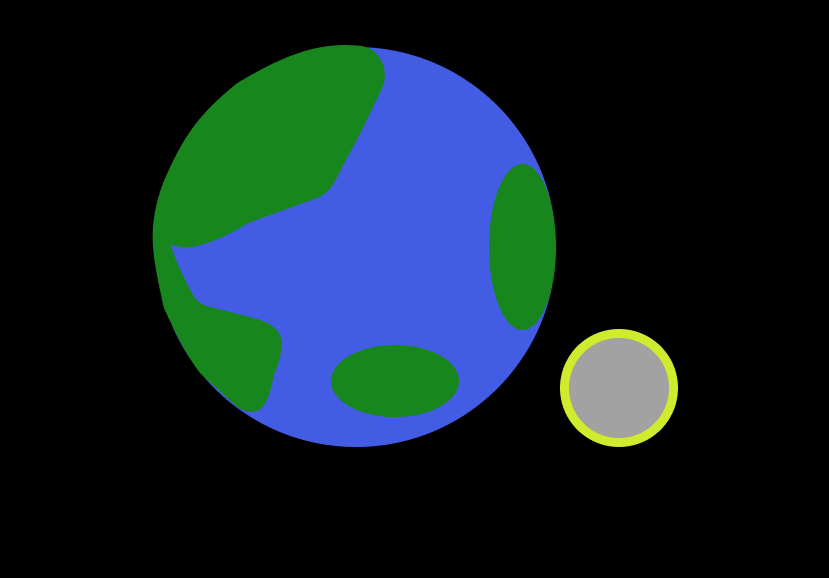
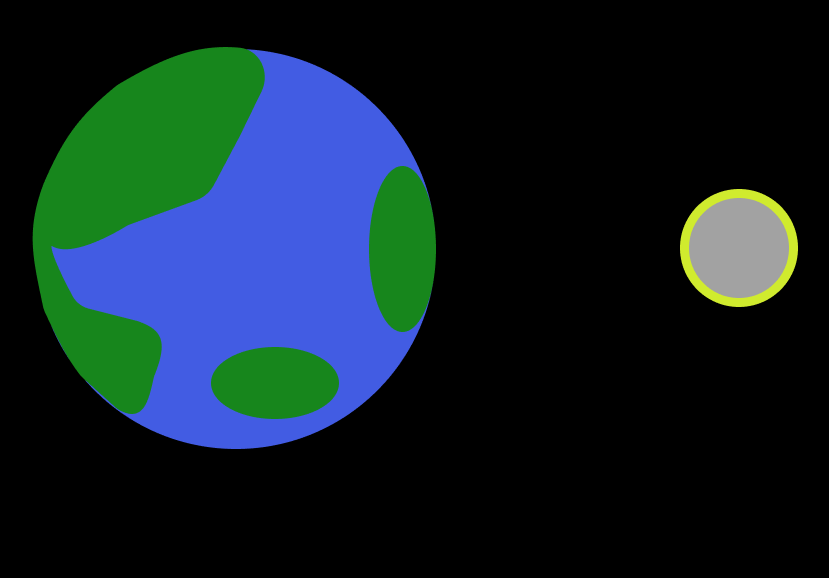
Before and after one commit to supershem24/449Eleventy-test, a website: page moon.html in a window 1280 px wide. Shown: the part 240-818 px from the top of the page, without its empty margins (225-1054 px from the left). Drawn offline with Linux system fonts and the light colour scheme; files that its build step writes are made by us from their sources; files whose address does not match are found by name.

Commit message:
Ok, Ok, hold the index.html

```diff
--- a/moon.html
+++ b/moon.html
@@ -13,7 +13,7 @@
             <p></p>
         </div>
         <div class="block"></div>
-        <div class="Image Holder">
+        <div class="ImageHolder">
             <a href="/index.html"><img src="/images/Earth.png" /></a>
             <img src="/images/Highlighted Moon.png" />
         </div>
```
Also changed, not shown: _site/index.html.
